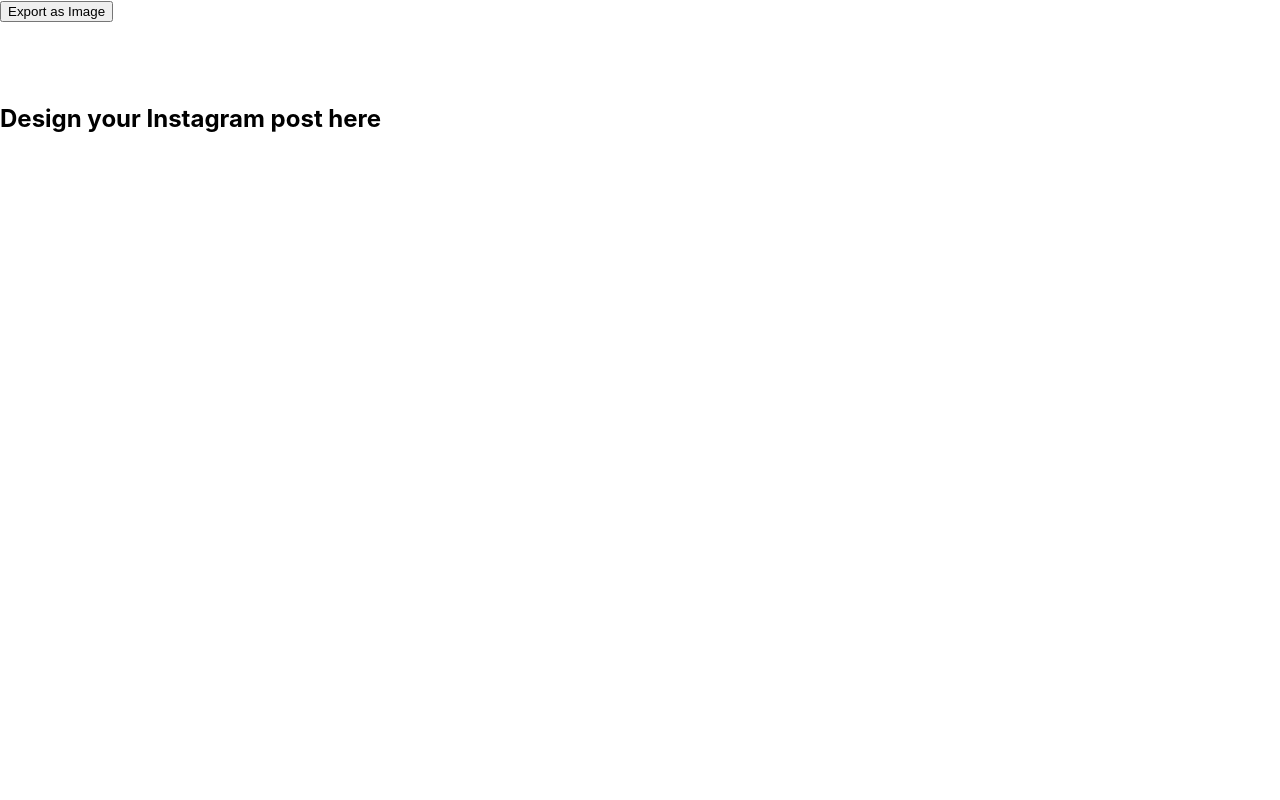
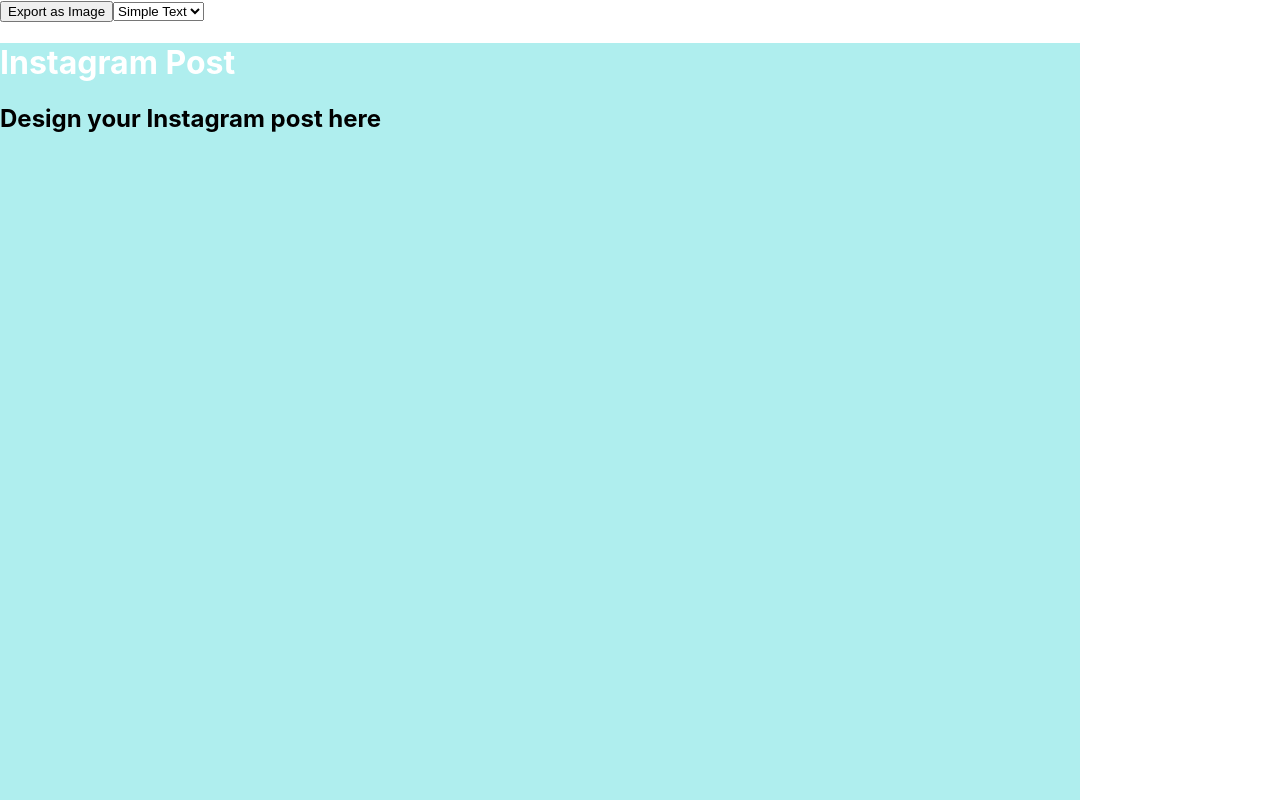
Before and after one commit to ehsandevs/social-post-creator, a React (Create React App) app: page /instagram in a window 1280 px wide. Shown: the top 800 px of the page. Built offline with nearby package versions, Linux system fonts and the light colour scheme.

Commit message:
add post type selection and implement SimpleText component for InstagramPost

```diff
--- a/src/Pages/Instagram.js
+++ b/src/Pages/Instagram.js
@@ -1,7 +1,15 @@
-import React, { useRef } from 'react';
+import React, { useRef, useState } from 'react';
 import { toJpeg } from 'html-to-image';
+import SimpleText from '../PostTypes/SimpleText';
+
+const postTypes = {
+    simpleText: SimpleText,
+    // Add other post types here
+};
 
 function InstagramPost() {
+    const [selectedPostType, setSelectedPostType] = useState('simpleText');
+    const PostComponent = postTypes[selectedPostType];
     const postRef = useRef();
 
     const exportAsImage = () => {
@@ -26,11 +34,11 @@
             <button onClick={exportAsImage}>
                 Export as Image
             </button>
-            <div ref={postRef} className="post-design" style={{ width: '1080px', height: '1080px' }}>
-                {/* Add your design elements here */}
-                <h1 style={{ color: 'white' }}>Instagram Post</h1>
-                <h2>Design your Instagram post here</h2>
-            </div>
+            <select onChange={(e) => setSelectedPostType(e.target.value)} value={selectedPostType}>
+                <option value="simpleText">Simple Text</option>
+                {/* Add other options here */}
+            </select>
+            <PostComponent ref={postRef} />
         </div>
     );
 }
--- /dev/null
+++ b/src/PostTypes/SimpleText.js
@@ -0,0 +1,12 @@
+import React from 'react';
+
+const SimpleText = React.forwardRef((props, ref) => {
+    return (
+        <div ref={ref} className="post-design" style={{ width: '1080px', height: '1080px', backgroundColor: 'paleturquoise' }}>
+            <h1 style={{ color: 'white' }}>Instagram Post</h1>
+            <h2>Design your Instagram post here</h2>
+        </div>
+    );
+});
+
+export default SimpleText;
```
